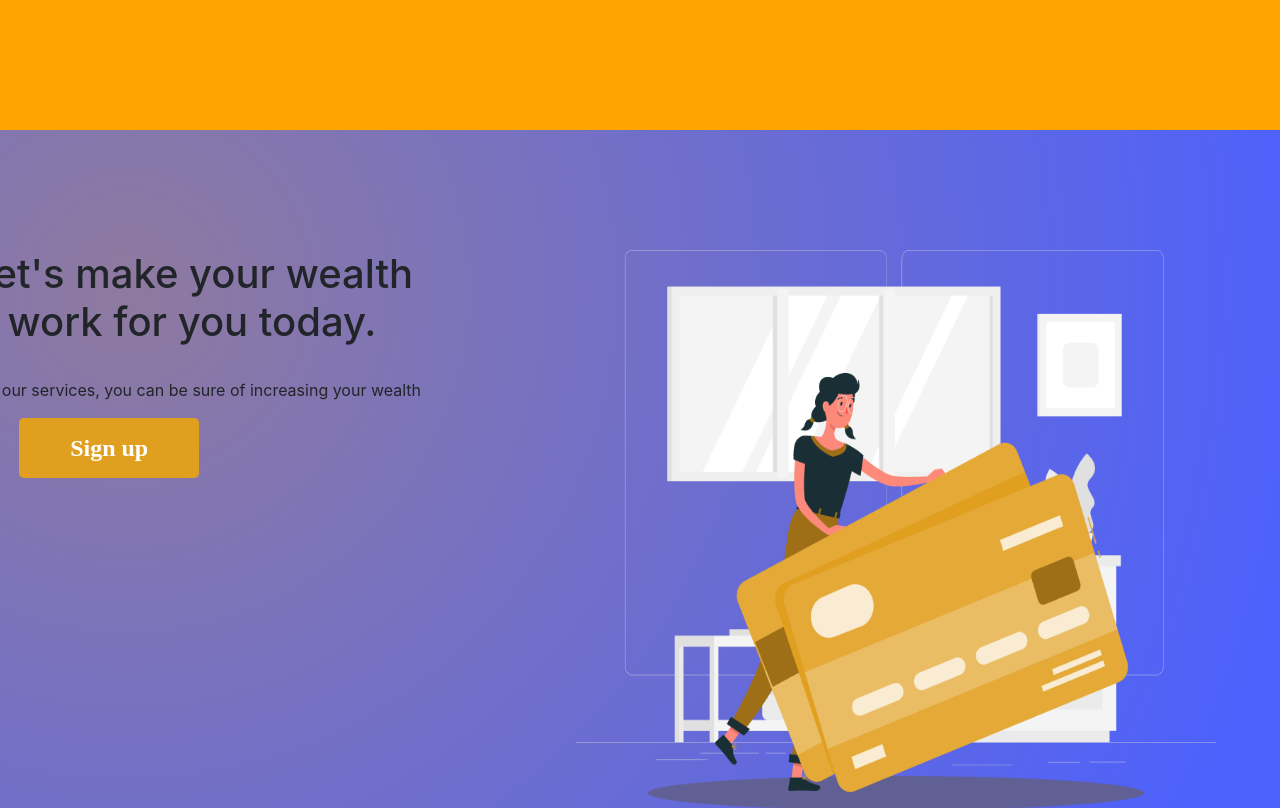
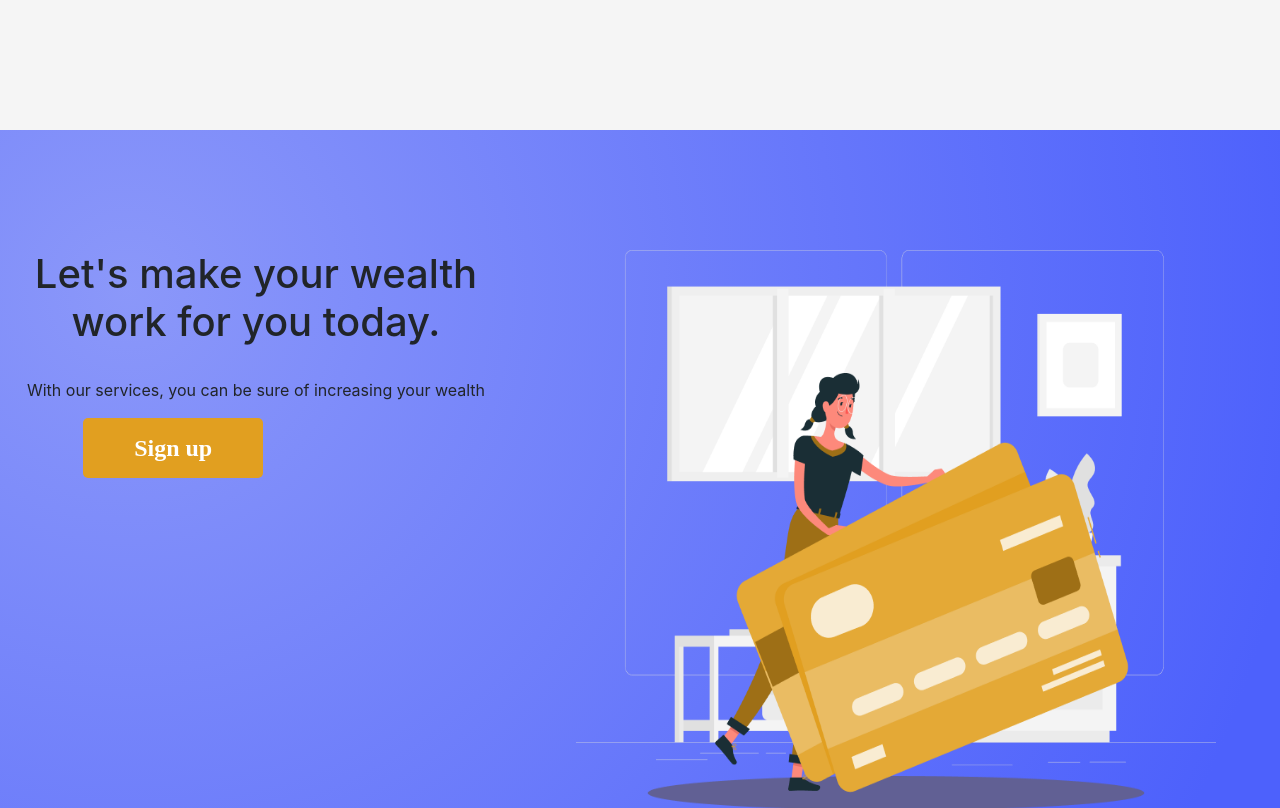
Before and after one commit to Jaffar-Hussein/Finplan, a React (Create React App) app: page /home in a window 1280 px wide. Shown: the part 4220-5028 px from the top of the page. Built offline with nearby package versions, Linux system fonts and the light colour scheme; no server answers.

Commit message:
style:(landingpage):changed background color

```diff
--- a/src/styling/landing.css
+++ b/src/styling/landing.css
@@ -4,7 +4,7 @@
     position: relative;
     width: 100%;
     height: 5900px;
-    background: orange;
+    background: #F5F5F5;
 }
 
 #title{
@@ -197,6 +197,8 @@ hr{
     top: 4350px;
     display: flex;
     background: radial-gradient(circle at 10% 20%, rgba(77, 97, 252, 0.63) 0%, rgb(77, 97, 252) 90%);
+    padding-left: 10%;
+    padding-right: 10%;
 }
 
 #lady{
@@ -216,7 +218,7 @@ hr{
     margin: 0;
     position: absolute;
     top: 50%;
-    left: 15%;
+    left: 20%;
     transform: translate(-50%, -50%);
     /* text-align: left; */
 }
@@ -393,3 +395,8 @@ hr{
 .col{
     text-align: center;
 }
+
+/* #wealth-text{
+    position: relative;
+    left: 15%;
+} */
```
